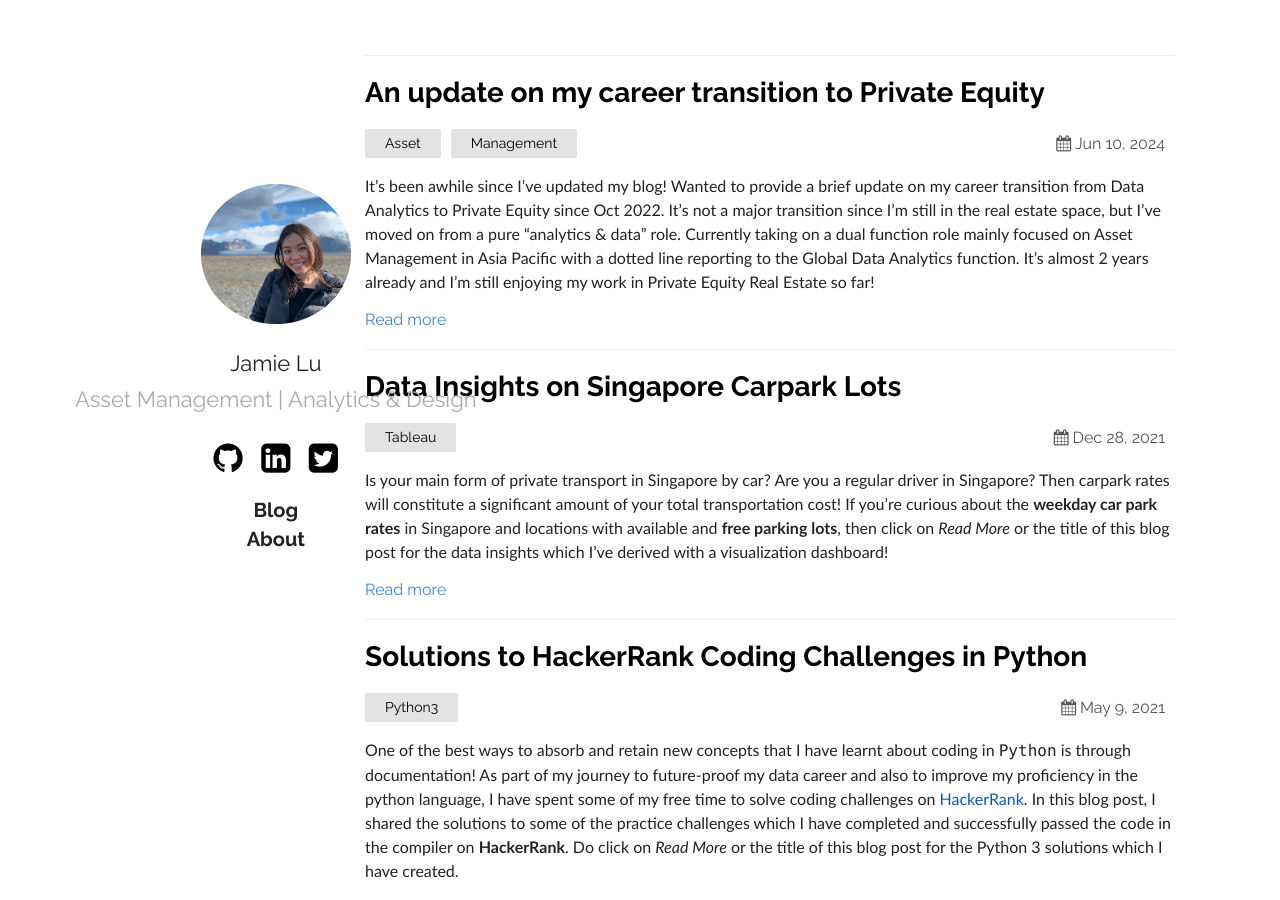
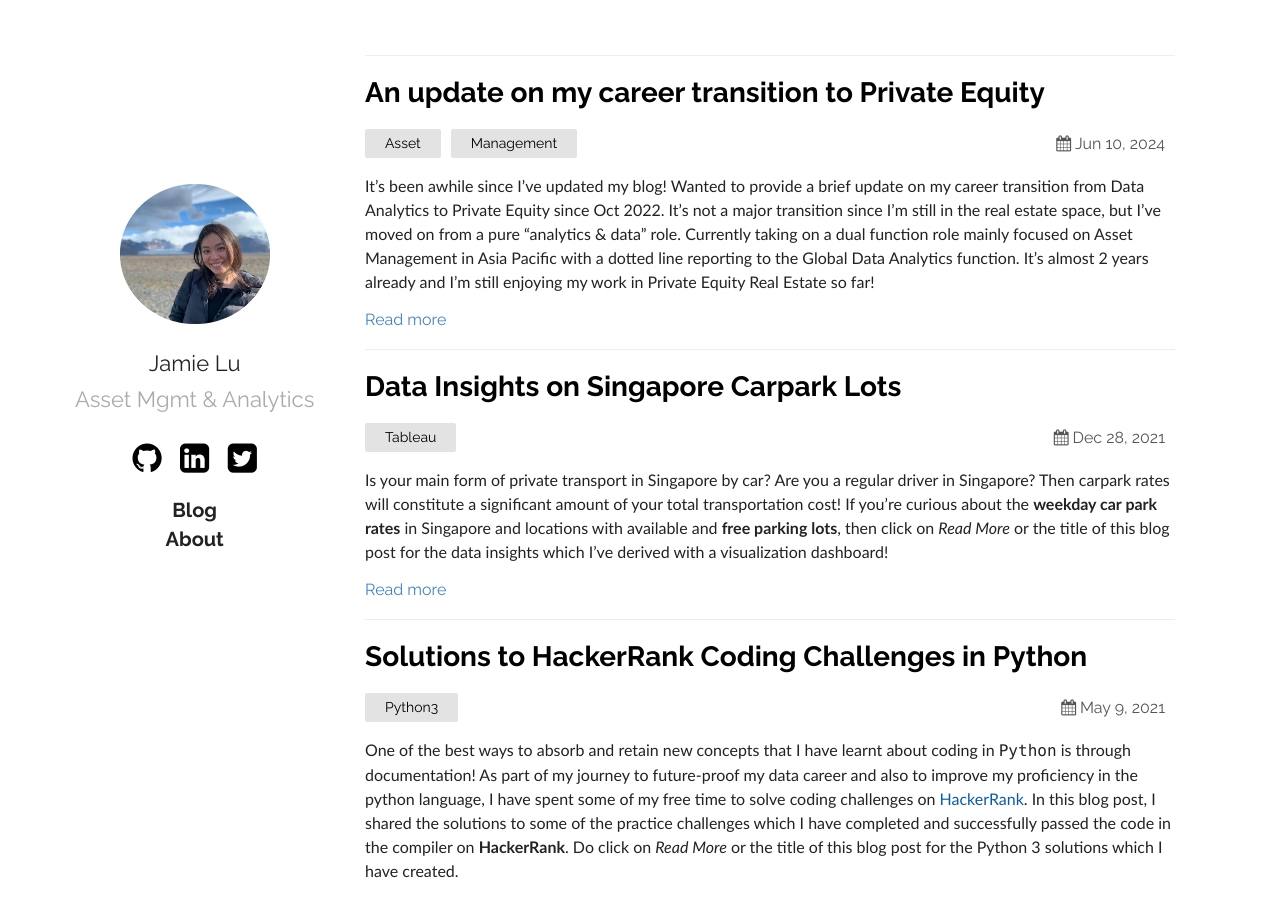
Before and after one commit to jamieqianhui/jamieqianhui.github.io, a Jekyll site: the page built from index.md, in a window 1280 px wide and 900 px high. Built offline with Jekyll 4.4.1, drawn with Linux system fonts in a browser that asks for light colours.

Commit message:
Update _config.yml

```diff
--- a/_config.yml
+++ b/_config.yml
@@ -12,7 +12,7 @@ sass:
   sass_dir: _sass
 plainwhite:
   name: Jamie Lu
-  tagline: Asset Management | Analytics & Design
+  tagline: Asset Mgmt & Analytics
   date_format: "%b %-d, %Y"
   analytics_id: 'UA-142135918-1'
   sitemap: true
```
